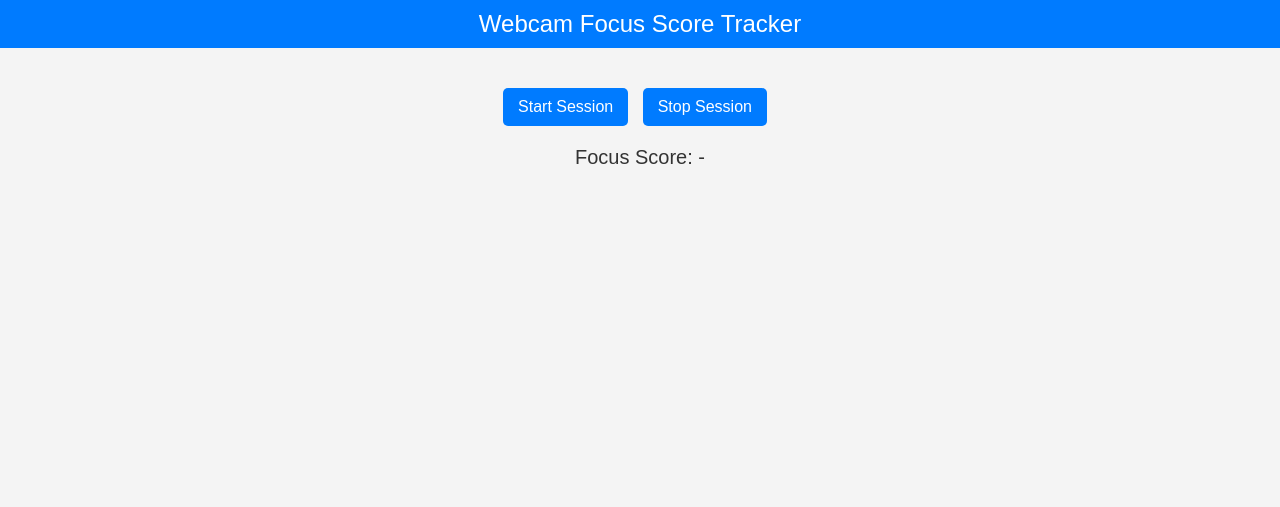
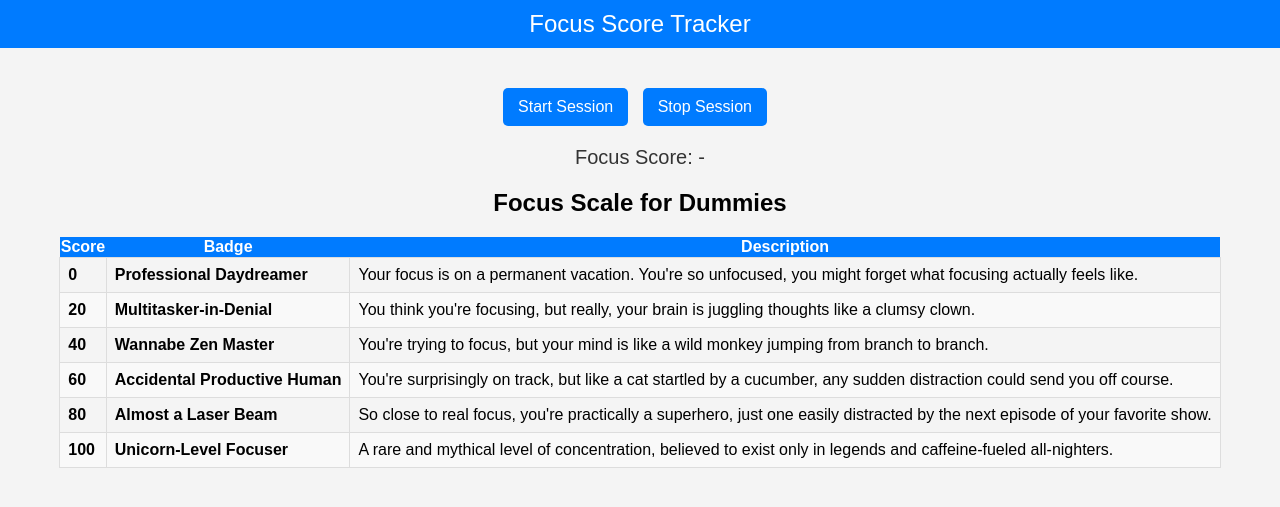
Before and after one commit to savnani5/focus_measurement, a Flask app: page / in a window 1280 px wide. Shown: the top 507 px of the page. Run offline with Flask 3, Linux system fonts and the light colour scheme.

Commit message:
Senor data integrartion + refactor

```diff
--- a/app.py
+++ b/app.py
@@ -1,60 +1,103 @@
-from flask import Flask, render_template, request, jsonify
-import threading
 import os
 import uuid
-import time
-from focus_score import calculate_focus_score
+import threading
+from flask import Flask, render_template, request, jsonify
+from sensor import Sensor, calculate_focus_score_sensor
+from focus_score import calculate_focus_score_video
 
-app = Flask(__name__)
-app.config['UPLOAD_FOLDER'] = 'upload_data/'
-focus_scores = {}  # Dictionary to store focus scores with unique identifiers
+class FocusMeasurementApp:
+    def __init__(self):
+        self.app = Flask(__name__)
+        self.app.config['UPLOAD_FOLDER'] = 'data/video'
+        self.focus_scores_video = {}  # Dictionary to store focus scores with unique identifiers
+        self.focus_scores_sensor = {}  # Dictionary to store focus scores with unique identifiers
+        self.sensors = {}
 
-# Scalablility
-def generate_unique_process_id():
-    return str(uuid.uuid4())
+        # Define route Handlers
+        self.app.add_url_rule('/', 'index', self.index)
+        self.app.add_url_rule('/upload_video', 'upload_video', self.upload_video, methods=['POST'])
+        self.app.add_url_rule('/focus_score/<process_id>', 'get_focus_score', self.get_focus_score, methods=['GET'])
+        self.app.add_url_rule('/start_processing', 'start_processing', self.start_processing, methods=['POST'])
+        self.app.add_url_rule('/stop_processing', 'stop_processing', self.stop_processing, methods=['POST'])
 
-def process_video(video_path, process_id):
-    # Implement your asynchronous video processing and focus score logic here
-    focus_score = calculate_focus_score(video_path, process_id)  # Implement this function
-    # focus_score = 85
-    focus_scores[process_id] = focus_score
+    def run(self, **kwargs):
+        self.app.run(**kwargs)
+
+    def index(self):
+        return render_template('index.html')
+
+    def upload_video(self):
+        process_id = request.form.get('processId')  # Extract process ID from form data
+        if not process_id or process_id not in self.focus_scores_video:
+            return jsonify({'error': 'Invalid or missing process ID'}), 400
+
+        # self.sensors[process_id] = None # Initialize sensor for the user
+        video = request.files['video']
+        video_path = os.path.join(self.app.config['UPLOAD_FOLDER'], f'user_{process_id}.avi')
+        video.save(video_path)
+
+        # Start processing in a background thread
+        threading.Thread(target=self.process_video, args=(video_path, process_id)).start()
+        return jsonify({'processId': process_id})
 
 
-# def calculate_focus_score(video_path):
-#     time.sleep(2)
-#     return 100
-
-@app.route('/')
-def index():
-    return render_template('index.html')
-
-@app.route('/upload_video', methods=['POST'])
-def upload_video():
-    # Generate unique process id
-    process_id = generate_unique_process_id()  # Implement this function
-    focus_scores[process_id] = None  # Initialize with None
-
-    video = request.files['video']
-    video_path = os.path.join(app.config['UPLOAD_FOLDER'], f'user_{process_id}.mp4')
-    video.save(video_path)
-
-    # Start processing in a background thread
-    threading.Thread(target=process_video, args=(video_path, process_id)).start()
-
-    return jsonify({'processId': process_id})
+    def get_focus_score(self, process_id):
+        if process_id in self.focus_scores_video and process_id in self.focus_scores_sensor:
+            score_vid = self.focus_scores_video.get(process_id)
+            score_sensor = self.focus_scores_sensor.get(process_id)
+            score = round((score_vid+score_sensor)/2, 2)
+            if score is not None:
+                return jsonify({'focusScore': score})
+            else:
+                return jsonify({'status': 'processing'}), 202
+        return jsonify({'error': 'Invalid process ID'}), 404
 
 
-@app.route('/focus_score/<process_id>', methods=['GET'])
-def get_focus_score(process_id):
-    if process_id in focus_scores:
-        score = focus_scores.get(process_id)
-        if score is not None:
-            return jsonify({'focusScore': score})
+    # Route when user clicks start button
+    def start_processing(self):
+        # Generate unique process id for user
+        process_id = self.generate_unique_process_id()
+        self.focus_scores_video[process_id] = None  # Initialize with None
+        self.focus_scores_sensor[process_id] = None
+
+        # Address and sensor type hardcoded, but ideally will come from edge device
+        sensor = Sensor(address = "192.168.4.31:8080", sensor_type="android.sensor.accelerometer")
+        sensor.connect() # asynchronous call
+        self.sensors[process_id] = sensor
+        return jsonify({'message': 'Processing started', 'processId': process_id})
+
+    # Route when user clicks stop button
+    def stop_processing(self):
+        data = request.get_json()
+        process_id = data.get('processId') if data else None
+        if not process_id or process_id not in self.sensors:
+            return jsonify({'error': 'Invalid or missing process ID'}), 400
+
+        sensor = self.sensors[process_id]
+        if sensor:
+            sensor_data = sensor.data  # Assuming 'data' is an attribute of Sensor
+            threading.Thread(target=self.process_sensor_data, args=(sensor_data, process_id)).start()
+            del self.sensors[process_id]  # Remove the sensor instance from the dictionary
+            return jsonify({'message': 'Processing stopped for process ID: ' + process_id} )
         else:
-            return jsonify({'status': 'processing'}), 202
-    return jsonify({'error': 'Invalid process ID'}), 404
+            return jsonify({'error': 'Sensor not found for the given process ID'}), 404
 
+    # For each unique user
+    def generate_unique_process_id(self):
+        return str(uuid.uuid4())
+
+    def process_video(self, video_path, process_id):
+        # Implement asynchronous video processing and focus score logic here
+        focus_score_video = calculate_focus_score_video(video_path, process_id)  # Implement this function
+        print(f"focus_score_video for PID: {process_id}", focus_score_video)
+        self.focus_scores_video[process_id] = focus_score_video
+
+    def process_sensor_data(self, sensor_data, process_id):
+        focus_score_sensor = calculate_focus_score_sensor(sensor_data, process_id)
+        print(f"focus_score_sensor for PID: {process_id} ", focus_score_sensor)
+        self.focus_scores_sensor[process_id] = focus_score_sensor
 
 
 if __name__ == '__main__':
+    app = FocusMeasurementApp().app
     app.run(debug=True)
--- a/data_transfer.py
+++ b/data_transfer.py
@@ -20,7 +20,7 @@ background_color = "#fafafa" # white (material)
 
 class Sensor:
     #constructor
-    def __init__(self,address,sensor_type):
+    def __init__(self,address, sensor_type):
         self.address = address
         self.sensor_type = sensor_type
 
@@ -28,11 +28,9 @@ class Sensor:
     def on_message(self,ws, message):
         values = json.loads(message)['values']
         timestamp = json.loads(message)['timestamp']
-
         x_data.append(values[0])
         y_data.append(values[1])
         z_data.append(values[2])
-
         time_data.append(float(timestamp/1000000))
 
     def on_error(self,ws, error):
--- a/static/script.js
+++ b/static/script.js
@@ -2,6 +2,7 @@ const video = document.getElementById('webcam');
 let mediaRecorder;
 let videoChunks = [];
 let stream;
+let currentProcessID = null;
 
 // Function to start video stream
 function startVideoStream() {
@@ -31,6 +32,18 @@ function stopVideoStream() {
 
 document.getElementById('startSess').onclick = () => {
     startVideoStream();
+    // AJAX call to the backend start_processing endpoint
+    $.ajax({
+        type: 'POST',
+        url: '/start_processing',
+        success: function(response) {
+            console.log('Start processing:', response.message);
+            currentProcessID = response.processId;
+        },
+        error: function(error) {
+            console.error('Error starting session:', error);
+        }
+    });
 };
 
 document.getElementById('stopSess').onclick = () => {
@@ -38,12 +51,26 @@ document.getElementById('stopSess').onclick = () => {
         mediaRecorder.stop();
     }
     stopVideoStream();
+    // AJAX call to the backend stop_processing endpoint
+    $.ajax({
+        type: 'POST',
+        url: '/stop_processing',
+        data: JSON.stringify({ processId: currentProcessID }),
+        contentType: 'application/json',
+        success: function(response) {
+            console.log('Stop processing:', response.message);
+        },
+        error: function(error) {
+            console.error('Error stopping session:', error);
+        }
+    });
 };
 
 function sendVideoToServer() {
     const blob = new Blob(videoChunks, { type: 'video/webm' });
     const formData = new FormData();
     formData.append('video', blob);
+    formData.append('processId', currentProcessID); // Include the process ID
 
     $.ajax({
         type: 'POST',
@@ -70,6 +97,7 @@ function pollForFocusScore(processId) {
                 clearInterval(intervalId);
                 document.getElementById('progress-container').style.display = 'none';
                 updateFocusScore(data.focusScore);
+                highlightFocusLevel(data.focusScore)
             } else if (status === 'error') {
                 clearInterval(intervalId);
                 console.error('Error fetching focus score');
@@ -80,10 +108,29 @@ function pollForFocusScore(processId) {
             }
             // If still processing, continue polling
         });
-    }, 3000); // Poll every 3 seconds, adjust as necessary
+    }, 2000); // Poll every 3 seconds, adjust as necessary
 }
 
 function updateFocusScore(score) {
     document.getElementById('focus-score').textContent = score;
     document.getElementById('progress-container').style.display = 'none';
 }
+
+function highlightFocusLevel(decimalScore) {
+    // Round the decimal score to the nearest focus level
+    const standardScores = [0, 20, 40, 60, 80, 100];
+    let roundedScore = standardScores.reduce(function(prev, curr) {
+        return (Math.abs(curr - decimalScore) < Math.abs(prev - decimalScore) ? curr : prev);
+    });
+    console.log('roundedscore', roundedScore);
+    // Remove highlight from all levels
+    document.querySelectorAll('.focus-scale-table tr').forEach(tr => {
+        tr.classList.remove('focus-level-highlight');
+    });
+
+    // Highlight the rounded level
+    let currentLevel = document.querySelector(`.focus-scale-table tr[data-score='${roundedScore}']`);
+    if (currentLevel) {
+        currentLevel.classList.add('focus-level-highlight');
+    }
+}
--- a/templates/index.html
+++ b/templates/index.html
@@ -3,7 +3,7 @@
 <head>
     <meta charset="UTF-8">
     <meta name="viewport" content="width=device-width, initial-scale=1.0">
-    <title>Webcam Capture with Focus Score</title>
+    <title>Focus Score Tracker</title>
     <script src="https://code.jquery.com/jquery-3.6.0.min.js"></script>
     <style>
         body {
@@ -34,6 +34,7 @@
             margin-top: 20px;
             font-size: 20px;
             color: #333;
+            margin-bottom: 20px;
         }
         button {
             padding: 10px 15px;
@@ -63,11 +64,53 @@
             line-height: 20px; /* Optional: for text inside the bar */
             color: white; /* Optional: for text inside the bar */
         }
+        .focus-scale-container {
+            margin-top: 20px;
+            width: 80%;
+            margin: 0 auto;
+            padding: 10px;
+            box-shadow: 0 0 10px rgba(0, 0, 0, 0.1);
+            background-color: #fff;
+        }
 
+        .focus-scale-container h2 {
+            text-align: center;
+            margin-bottom: 15px;
+            color: #333;
+        }
+
+        .focus-scale-table {
+            width: 100%;
+            border-collapse: collapse;
+        }
+
+        .focus-scale-table thead th {
+            background-color:  #007bff; /* Background color of the title bar */
+            color: white;             /* Text color */
+            font-size: 16px;          /* Font size */
+        }
+        .focus-scale-table td {
+            border: 1px solid #ddd;
+            padding: 8px;
+            text-align: left;
+        }
+
+        .focus-scale-table th {
+            background-color: #f4f4f4;
+            color: #333;
+        }
+
+        .focus-scale-table tr:nth-child(even) {
+            background-color: #f9f9f9;
+        }
+
+        .focus-level-highlight {
+            background-color: #c8e6c9;
+        }
     </style>
 </head>
 <body>
-    <div class="header">Webcam Focus Score Tracker</div>
+    <div class="header">Focus Score Tracker</div>
     <div class="content">
         <div class="video-container">
             <video id="webcam" width="640" height="480" autoplay hidden></video>
@@ -80,6 +123,50 @@
         <div id="progress-container" style="display: none;">
             <div id="progress-bar" style="width: 0%; height: 20px; background-color: #4CAF50;"></div>
         </div>
+        <div>
+            <h2>Focus Scale for Dummies</h2>
+            <table class="focus-scale-table">
+                <thead>
+                    <tr>
+                        <th>Score</th>
+                        <th>Badge</th>
+                        <th>Description</th>
+                    </tr>
+                </thead>
+                <tbody>
+                    <tr data-score="0">
+                        <td><strong>0</strong></td>
+                        <td><strong> Professional Daydreamer </strong></td>
+                        <td>Your focus is on a permanent vacation. You're so unfocused, you might forget what focusing actually feels like.</td>
+                    </tr>
+                    <tr data-score="20">
+                        <td><strong>20</strong></td>
+                        <td><strong> Multitasker-in-Denial </strong></td>
+                        <td>You think you're focusing, but really, your brain is juggling thoughts like a clumsy clown.</td>
+                    </tr>
+                    <tr data-score="40">
+                        <td><strong>40</strong></td>
+                        <td><strong> Wannabe Zen Master </strong></td>
+                        <td>You're trying to focus, but your mind is like a wild monkey jumping from branch to branch.</td>
+                    </tr>
+                    <tr data-score="60">
+                        <td><strong>60</strong></td>
+                        <td><strong> Accidental Productive Human </strong></td>
+                        <td>You're surprisingly on track, but like a cat startled by a cucumber, any sudden distraction could send you off course.</td>
+                    </tr>
+                    <tr data-score="80">
+                        <td><strong>80</strong></td>
+                        <td><strong> Almost a Laser Beam </strong></td>
+                        <td>So close to real focus, you're practically a superhero, just one easily distracted by the next episode of your favorite show.</td>
+                    </tr>
+                    <tr data-score="100">
+                        <td><strong>100</strong></td>
+                        <td><strong> Unicorn-Level Focuser </strong></td>
+                        <td>A rare and mythical level of concentration, believed to exist only in legends and caffeine-fueled all-nighters.</td>
+                    </tr>
+                </tbody>
+            </table>
+        </div>
     </div>
 
     <script src="static/script.js"></script>
```
Also changed, not shown: focus_score.py (+4 -4 lines), sensor.py (added, +120 -0 lines), try.py (deleted, +0 -24 lines), paras.jpg (deleted), 1 other file.
